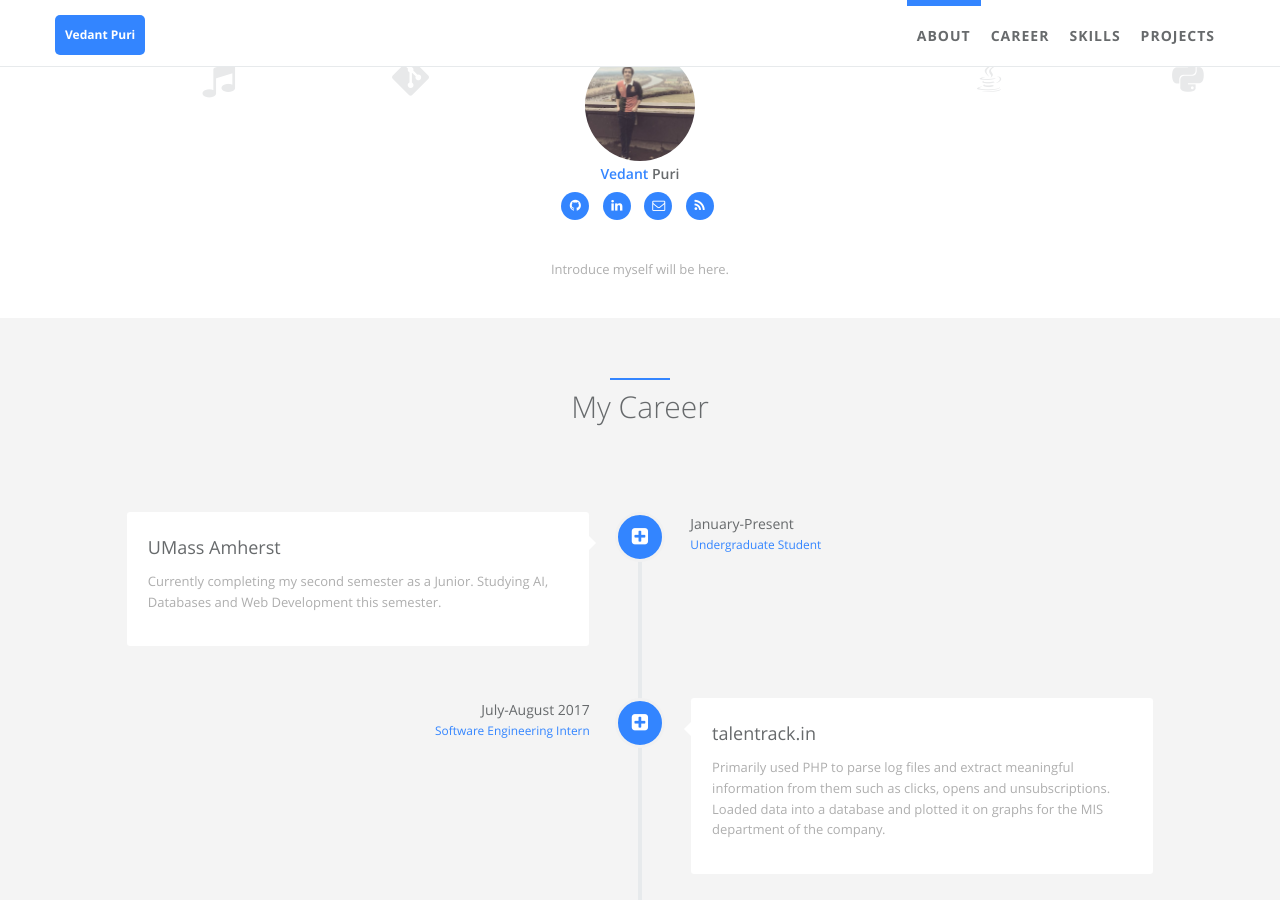
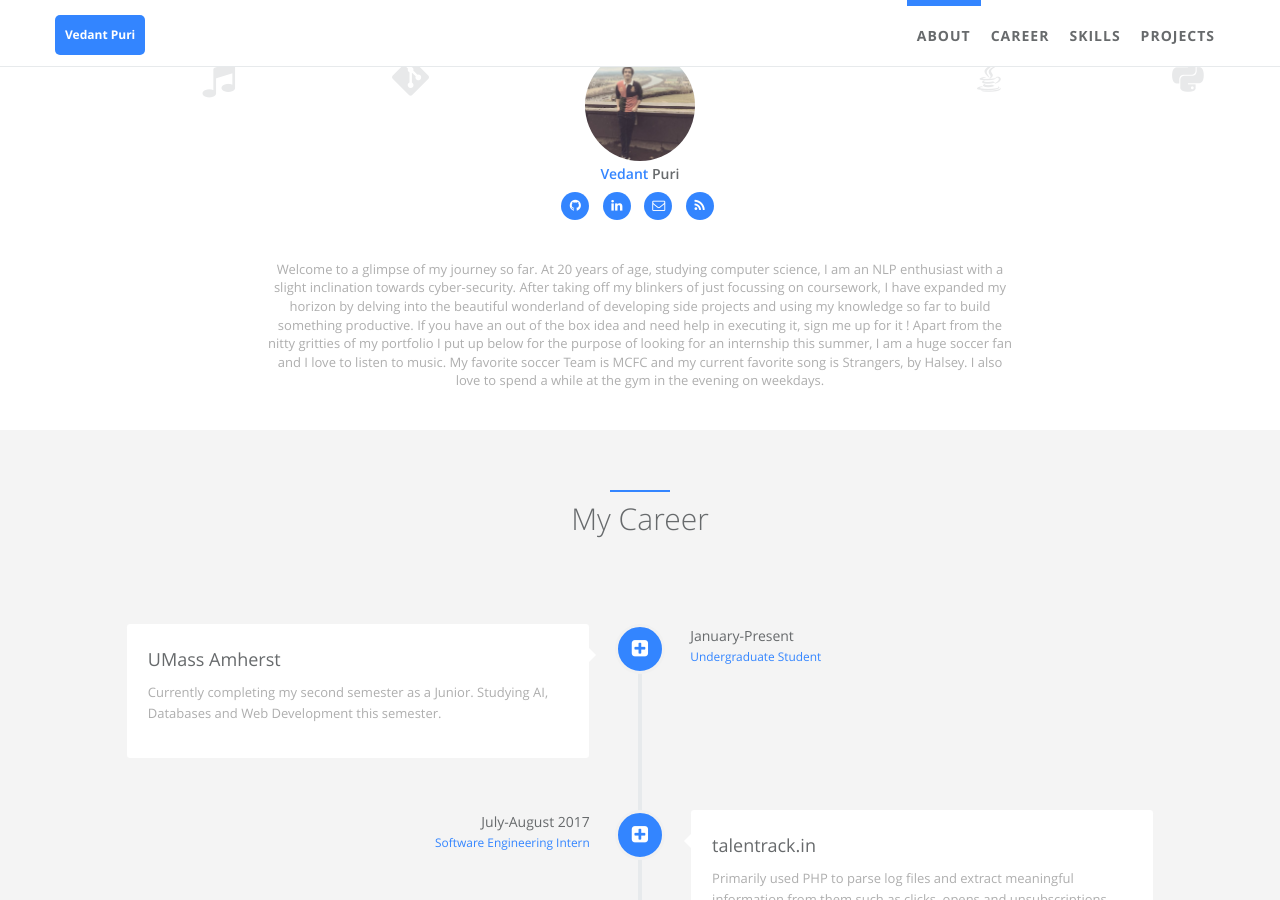
Before and after one commit to vedantpuri/vedantpuri.github.io, a Jekyll site: the page built from index.html, in a window 1280 px wide and 900 px high, scrolled down 565 px. Built offline with Jekyll 4.4.1, drawn with Linux system fonts in a browser that asks for light colours.

Commit message:
Update logos

```diff
--- a/_config.yml
+++ b/_config.yml
@@ -27,9 +27,9 @@
     - name: fa-music
     - name: icon-git
   skill_icon2:
-    - name: icon-java
+    - name: icon-java-bold
     - name: icon-python
-  desc: Introduce myself will be here.  # Describe yourself.
+  desc: Welcome to a glimpse of my journey so far. At 20 years of age, studying computer science, I am an NLP enthusiast with a slight inclination towards cyber-security. After taking off my blinkers of just focussing on coursework, I have expanded my horizon by delving into the beautiful wonderland of developing side projects and using my knowledge so far to build something productive. If you have an out of the box idea and need help in executing it, sign me up for it ! Apart from the nitty gritties of my portfolio I put up below for the purpose of looking for an internship this summer, I am a huge soccer fan and I love to listen to music. My favorite soccer Team is MCFC and my current favorite song is Strangers, by Halsey. I also love to spend a while at the gym in the evening on weekdays. # Describe yourself.
 
 # comment
 disqus:  # if you wanna comment feature, go to https://disqus.com/ to get your configuration; if not, comment following two lines.
--- a/_data/index/projects.yml
+++ b/_data/index/projects.yml
@@ -12,7 +12,7 @@
   i18n: cpython
   gh_user: vedantpuri
   repo: emoji-prediction
-  img: /static/assets/img/landing/python.png
+  img: /static/assets/img/landing/emoji.jpg
   desc: Predicts an emoji based on a given tweet. Limited to top 20 emojis given by SemEval 2018.Uses Naïve Bayes as a baseline and further uses Decision Tree Classifier, LSTM and bidirectional LSTM models.
 
 - name: Free and For Sale
--- a/_includes/head.html
+++ b/_includes/head.html
@@ -19,7 +19,7 @@
     {% endif %}
   </title>
   <!-- favicon -->
-  <link rel="shortcut icon" href="{{ "/static/assets/img/favicon.ico" | prepend: site.baseurl }}">
+  <!-- <link rel="shortcut icon" href="{{ "/static/assets/img/favicon.ico" | prepend: site.baseurl }}"> -->
 
   <!-- Main CSS -->
   <link href="{{ "/static/assets/app-20180125.min.css" | prepend: site.baseurl }}" rel="stylesheet">
```
Also changed, not shown: static/assets/img/landing/emoji.jpg (added).
